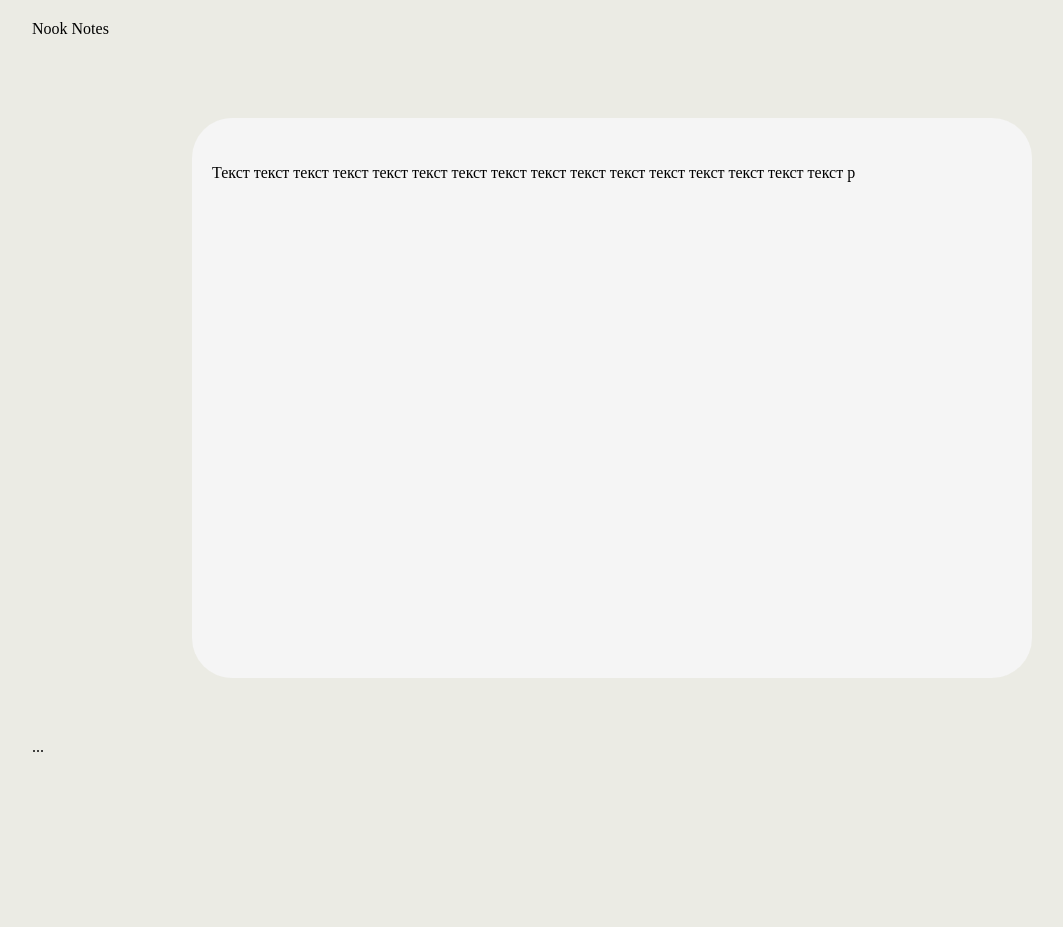
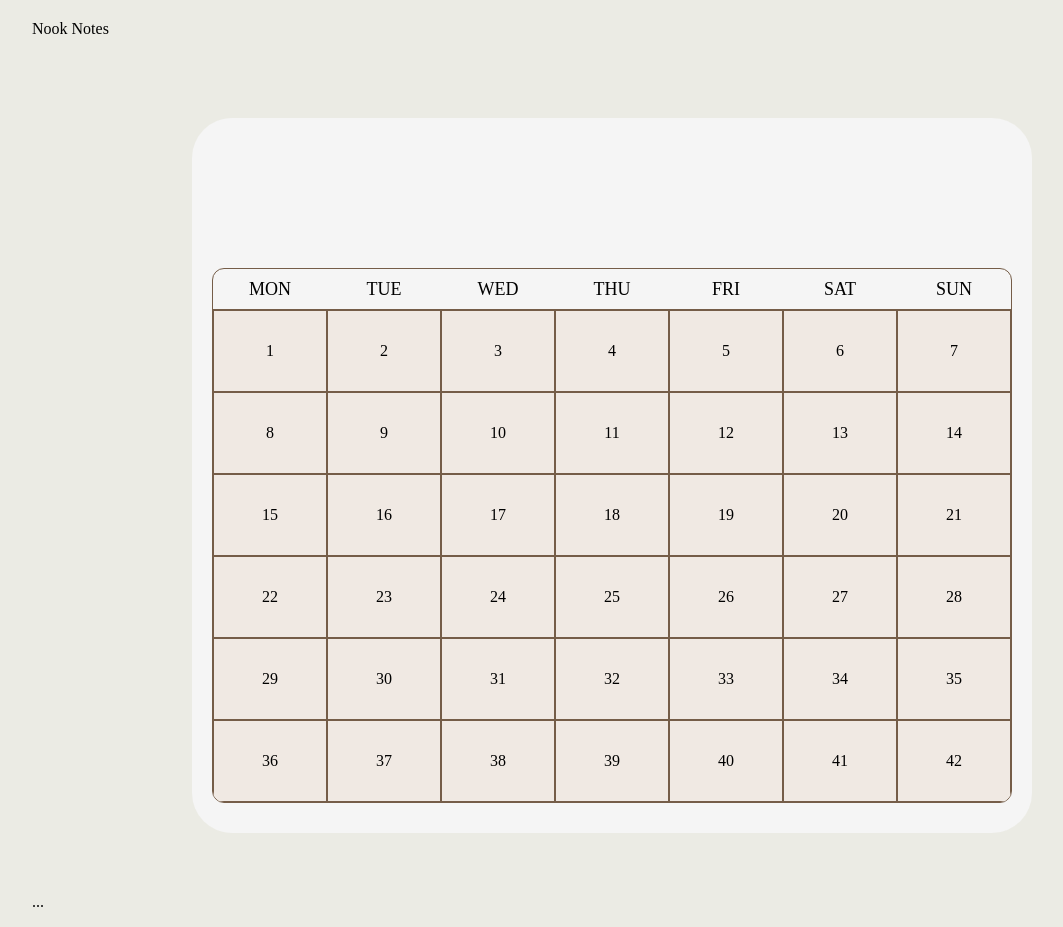
Before and after one commit to nazestkinainessa-art/Nook-Notes, a React (Vite) app: page / in a window 1280 px wide. Shown: the whole page, without its empty margins (28-1091 px from the left). Before the commit the page ends 800 px from the top, so only its background shows below. Built offline with nearby package versions, Linux system fonts and the light colour scheme.

Commit message:
Дизайн календаря

```diff
--- a/src/App.jsx
+++ b/src/App.jsx
@@ -1,13 +1,23 @@
 function App (){
+  let days = Array(42).fill(null);
+  const weekDays = ['MON', 'TUE', 'WED', 'THU', 'FRI', 'SAT', 'SUN'];
   return(
   <div className = "app-wrapper">
   <header className="header">Nook Notes</header>
   <main className="main">
     <div className="main__container">
       <section className="main__calendar">
-          <p>Текст текст текст текст текст текст текст текст текст текст текст текст
-            текст текст текст текст р
-            </p> </section>
+        {weekDays.map((day, index) => (
+          <div key={index} className="weekday">
+            {day}
+          </div>
+        ))}
+        {days.map((item, index) => (
+          <div kay={index} className="calendar">
+            {index +1}
+          </div>
+        )) }
+      </section>
     </div>
       <section className="main__task"> <p>...</p> </section>
   </main>
--- a/src/index.css
+++ b/src/index.css
@@ -25,6 +25,33 @@ body{
   max-width: 800px;
   min-height: 500px;
   margin: 60px auto;
-  padding: 30px 20px 30px;
+  padding: 150px 20px 30px;
   border-radius: 40px;
 }
+
+.main__calendar{
+  display: grid;
+  grid-template-columns: repeat(7, 1fr);
+  border: 1px solid #755D48;
+  border-radius: 12px;
+  overflow: hidden;
+}
+
+.calendar {
+  height: 80px;
+  border: 0.5px solid #755D48;
+  display: flex;
+  align-items: center;
+  justify-content: center;
+  background-color: #F0E9E3;
+}
+
+.weekday {
+  height: 40px;
+  font-weight: 400;
+  font-size: 18px;
+  display: flex;
+  align-items: center;
+  justify-content: center;
+  border-bottom: 0.5px solid #755D48;
+}
```
Lines whose indentation alone changed are shown as unchanged.
